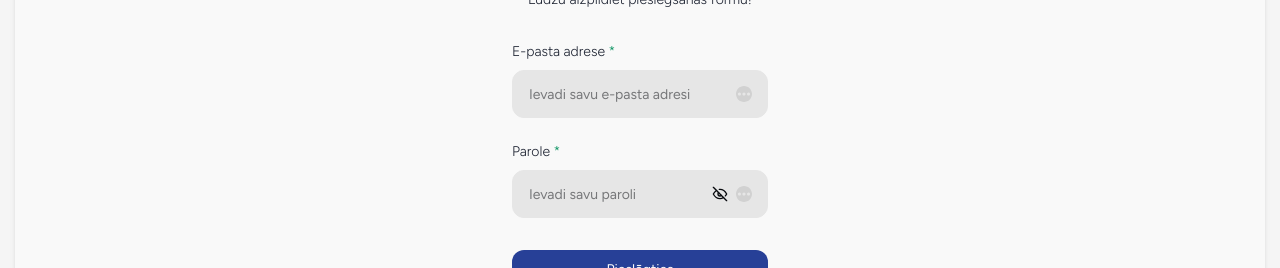
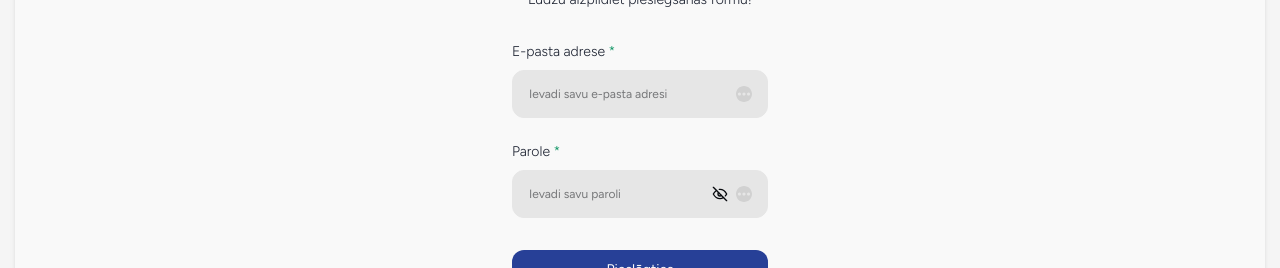
Before and after one commit to AlensAleksandrs/Indrikis.app, a Vue app: page /login in a window 1280 px wide. Shown: the part 375-643 px from the top of the page. Built offline with nearby package versions, Linux system fonts and the light colour scheme.

Commit message:
feat(i18n, login, forgot-password): localise views in EN and DE and fix InfoMessage reactivity with computed state

```diff
--- a/src/components/auth/EmailInput.vue
+++ b/src/components/auth/EmailInput.vue
@@ -1,9 +1,12 @@
 <script setup lang="ts">
 import { ref } from 'vue'
+import { useI18n } from 'vue-i18n'
+
 import SimpleInput from '@/components/common/SimpleInput.vue'
 
 const email = ref<string>('')
 const valid = ref<boolean>(false)
+const { t } = useI18n()
 
 function isValidEmail(value: string): boolean {
   return /^[^\s@]+@[^\s@]+\.[^\s@]+$/.test(value)
@@ -15,11 +18,11 @@ function isValidEmail(value: string): boolean {
     v-model="email"
     id="email"
     type="email"
-    label="E-pasta adrese"
+    :label=" t( 'function.form.email.label' ) "
     required
     :validator="isValidEmail"
     :valid="valid"
     @validation="valid = $event"
-    prompt="Ievadi savu e-pasta adresi"
-    errorPrompt="Ievadītā e-pasta adrese nav pareiza!" />
+    :prompt=" t( 'function.form.email.prompt' ) "
+    LerrorPrompt=" t( 'function.form.email.error-prompt' ) " />
 </template>
--- a/src/components/auth/PasswordInput.vue
+++ b/src/components/auth/PasswordInput.vue
@@ -1,9 +1,12 @@
 <script setup lang="ts">
 import { ref, computed } from 'vue'
+import { useI18n } from 'vue-i18n'
+
 import SimpleInput from '@/components/common/SimpleInput.vue'
 
 const password = ref<string>('')
 const valid = ref<boolean>(false)
+const { t } = useI18n()
 
 type Rule = {
   test: (value: string) => boolean
@@ -11,9 +14,9 @@ type Rule = {
 }
 
 const rules: Rule[] = [
-  { test: (v) => /.{8,}/.test(v), message: 'Parolei jābūt vismaz 8 rakstzīmēm garai' },
-  { test: (v) => /[A-Z]/.test(v), message: 'Parolei jāietver vismaz viena lielā rakstzīme' },
-  { test: (v) => /[^A-Za-z0-9]/.test(v), message: 'Parolei jāietver vismaz viens speciālais simbols' },
+  { test: (v) => /.{8,}/.test(v), message: t( 'function.form.password.rules.min-length' ) },
+  { test: (v) => /[A-Z]/.test(v), message: t( 'function.form.password.rules.capital-letter' ) },
+  { test: (v) => /[^A-Za-z0-9]/.test(v), message: t( 'function.form.password.rules.special-symbol' ) },
 ]
 
 const currentError = computed<string>(() => {
@@ -35,11 +38,11 @@ function isValidPassword(value: string): boolean {
     v-model="password"
     id="password"
     type="password"
-    label="Parole"
+    :label=" t( 'function.form.password.label' ) "
     required
     :validator="isValidPassword"
     :valid="valid"
     @validation="valid = $event"
-    prompt="Ievadi savu paroli"
+    :prompt=" t( 'function.form.password.prompt' ) "
     :errorPrompt="currentError" />
 </template>
--- a/src/components/common/SimpleInput.vue
+++ b/src/components/common/SimpleInput.vue
@@ -60,7 +60,7 @@ const inputPadding = computed(() =>
       :placeholder="prompt"
       @input="onInput"
       :class="[
-        'h-12 w-56 select-none rounded-xl border px-4 text-sm md:w-64',
+        'h-12 w-56 select-none rounded-xl border px-4 text-xs md:w-64',
         'bg-b-l-d8 text-t-l-d10 border-b-l-d8',
         'dark:bg-b-d-l10 dark:text-t-d-default dark:border-b-d-l10',
         'outline-none focus:shadow-none focus:ring-0',
--- a/src/locales/DE.json
+++ b/src/locales/DE.json
@@ -1,17 +1,17 @@
 {
   "layout": {
     "public": {
-      "help": "Unterstützung",
+      "help": "Hilfe",
       "privacy-policy": "Datenschutzerklärung",
       "terms-of-service": "Nutzungsbedingungen"
     }
   },
   "view": {
     "landing": {
-      "welcome": "Willkommen zurück!",
+      "title": "Willkommen zurück!",
       "quotes": {
-        "1": "Wenn du glaubst, dass es funktioniert, wirst du Chancen sehen. Wenn du glaubst, dass es nicht funktioniert, wirst du Hindernisse sehen",
-        "2": "Der beste Weg anzufangen ist aufzuhören zu reden und anzufangen zu handeln",
+        "1": "Wenn du glaubst, dass es funktioniert, wirst du Möglichkeiten sehen. Wenn du glaubst, dass es nicht funktioniert, wirst du Hindernisse sehen",
+        "2": "Der beste Weg anzufangen ist, aufzuhören zu reden und anzufangen zu handeln",
         "3": "Schau nicht auf die Uhr; tu, was sie tut. Mach weiter"
       },
       "authors": {
@@ -21,16 +21,42 @@
       },
       "login": "Anmelden",
       "forgot-password": "Passwort vergessen?"
+    },
+    "login": {
+      "title": "Im Portal anmelden",
+      "info": {
+        "default": "Bitte füllen Sie das Anmeldeformular aus!",
+        "action": "Sendet",
+        "success": "Anmeldung erfolgreich!"
+      },
+      "form-submit": "Anmelden",
+      "forgot-password": "Passwort vergessen?"
+    },
+    "forgot-password": {
+      "title": "Passwort vergessen?",
+      "form-submit": "Zurücksetzen",
+      "remember-password": "Passwort wiedererkannt?"
     }
   },
   "function": {
     "google": {
       "login": "Mit Google anmelden"
+    },
+    "form": {
+      "email": {
+        "label": "E-Mail-Adresse",
+        "prompt": "Geben Sie Ihre E-Mail-Adresse ein",
+        "error-prompt": "Die eingegebene E-Mail-Adresse ist nicht korrekt!"
+      },
+      "password": {
+        "label": "Passwort",
+        "prompt": "Geben Sie Ihr Passwort ein",
+        "rules": {
+          "min-length": "Das Passwort muss mindestens 8 Zeichen lang sein",
+          "capital-letter": "Das Passwort muss mindestens einen Großbuchstaben enthalten",
+          "special-symbol": "Das Passwort muss mindestens ein Sonderzeichen enthalten"
+        }
+      }
     }
-  },
-  "home": {
-    "title": "Sie greifen derzeit auf src/views/HomeView.vue zu",
-    "switch": "Drücken, um das Thema zu wechseln",
-    "status": "Dunkelmodus: {status}"
   }
 }
--- a/src/locales/EN.json
+++ b/src/locales/EN.json
@@ -1,17 +1,17 @@
 {
   "layout": {
     "public": {
-      "help": "Assistance",
+      "help": "Help",
       "privacy-policy": "Privacy Policy",
       "terms-of-service": "Terms of Service"
     }
   },
   "view": {
     "landing": {
-      "welcome": "Welcome back!",
+      "title": "Welcome back!",
       "quotes": {
-        "1": "If you believe it will work, you'll see opportunities. If you believe it won't, you will see obstacles",
-        "2": "The best way to get started is to quit talking and begin doing",
+        "1": "If you believe it will work, you’ll see opportunities. If you believe it won’t, you’ll see obstacles",
+        "2": "The best way to get started is to stop talking and start doing",
         "3": "Don’t watch the clock; do what it does. Keep going"
       },
       "authors": {
@@ -19,18 +19,44 @@
         "2": "Walt Disney",
         "3": "Sam Levenson"
       },
-      "login": "Login",
+      "login": "Log in",
       "forgot-password": "Forgot password?"
+    },
+    "login": {
+      "title": "Log in to the portal",
+      "info": {
+        "default": "Please fill in the login form!",
+        "action": "Sending",
+        "success": "Login successful!"
+      },
+      "form-submit": "Log in",
+      "forgot-password": "Forgot password?"
+    },
+    "forgot-password": {
+      "title": "Forgot password?",
+      "form-submit": "Reset",
+      "remember-password": "Remembered your password?"
     }
   },
   "function": {
     "google": {
-      "login": "Login with Google"
+      "login": "Sign in with Google"
+    },
+    "form": {
+      "email": {
+        "label": "Email address",
+        "prompt": "Enter your email address",
+        "error-prompt": "The entered email address is not correct!"
+      },
+      "password": {
+        "label": "Password",
+        "prompt": "Enter your password",
+        "rules": {
+          "min-length": "Password must be at least 8 characters long",
+          "capital-letter": "Password must contain at least one uppercase letter",
+          "special-symbol": "Password must contain at least one special character"
+        }
+      }
     }
-  },
-  "home": {
-    "title": "You are currently accessing src/views/HomeView.vue",
-    "switch": "Press to switch theme",
-    "status": "Dark mode: {status}"
   }
 }
--- a/src/locales/LV.json
+++ b/src/locales/LV.json
@@ -8,7 +8,7 @@
   },
   "view": {
     "landing": {
-      "welcome": "Laipni lūgti atpakaļ!",
+      "title": "Laipni lūgti atpakaļ!",
       "quotes": {
         "1": "Ja tu tici, ka tas izdosies, tu redzēsi iespējas. Ja tu tici, ka neizdosies, tu redzēsi šķēršļus",
         "2": "Labākais veids, kā sākt, ir pārtraukt runāt un sākt darīt",
@@ -21,16 +21,42 @@
       },
       "login": "Pieslēgties",
       "forgot-password": "Neatceries paroli?"
+    },
+    "login": {
+      "title": "Pieslēgties portālam",
+      "info": {
+        "default": "Lūdzu aizpildiet pieslēgšanās formu!",
+        "action": "Nosūta",
+        "success": "Pieslēgšanās veiksmīga!"
+      },
+      "form-submit": "Pieslēgties",
+      "forgot-password": "Neatceries paroli?"
+    },
+    "forgot-password": {
+      "title": "Neatceries paroli?",
+      "form-submit": "Atiestatīt",
+      "remember-password": "Atcerējies paroli?"
     }
   },
   "function": {
     "google": {
       "login": "Pieslēgties ar Google"
+    },
+    "form": {
+      "email": {
+        "label": "E-pasta adrese",
+        "prompt": "Ievadi savu e-pasta adresi",
+        "error-prompt": "Ievadītā e-pasta adrese nav pareiza!"
+      },
+      "password": {
+        "label": "Parole",
+        "prompt": "Ievadi savu paroli",
+        "rules": {
+          "min-length": "Parolei jābūt vismaz 8 rakstzīmēm garai",
+          "capital-letter": "Parolei jāietver vismaz viena lielā rakstzīme",
+          "special-symbol": "Parolei jāietver vismaz viens speciālais simbols"
+        }
+      }
     }
-  },
-  "home": {
-    "title": "Jūs pašlaik piekļūstat src/views/HomeView.vue",
-    "switch": "Nospiediet, lai pārslēgtu tēmu",
-    "status": "Tumšais režīms: {status}"
   }
 }
--- a/src/router/index.js
+++ b/src/router/index.js
@@ -1,6 +1,5 @@
 import { createRouter, createWebHistory } from 'vue-router'
 
-import HomeView from '../views/HomeView.vue'
 import LandingView from '@/views/LandingView.vue'
 import LoginView from '@/views/LoginView.vue'
 import PrivacyPolicyView from '@/views/PrivacyPolicyView.vue'
@@ -10,7 +9,6 @@ import TermsOfServiceView from '@/views/TermsOfServiceView.vue'
 import HelpView from '@/views/HelpView.vue'
 
 export const routes = [
-  { path: '/test', name: 'test', component: HomeView, meta: {layout: "public"} },
   { path: '/', name: 'Landing Page', component: LandingView, meta: {layout: "public"} },
   { path: '/login', name: 'Login', component: LoginView, meta: {layout: "public"} },
   { path: '/forgot-password', name: 'Forgot password', component: ForgotPasswordView, meta: {layout: "public"} },
--- a/src/views/LandingView.vue
+++ b/src/views/LandingView.vue
@@ -15,7 +15,7 @@ const randomKey = available[Math.floor(Math.random() * available.length)]
 <template>
   <section class="w-full h-full p-6 flex flex-col items-center justify-center">
     <img src="@/assets/illustrations/temp_illustration.png" class="w-32 md:w-48 aspect-square" />
-    <h2 class="text-2xl md:text-3xl mb-4 font-semibold text-t-l-default dark:text-t-d-l14">{{ t('view.landing.welcome') }}</h2>
+    <h2 class="text-2xl md:text-3xl mb-4 font-semibold text-t-l-default dark:text-t-d-l14">{{ t('view.landing.title') }}</h2>
     <p
       class="text-xs md:text-sm max-w-[280px] text-center font-light text-t-l-default dark:text-t-d-default">
       {{ t(`view.landing.quotes.${randomKey}`) }}
--- a/src/views/LoginView.vue
+++ b/src/views/LoginView.vue
@@ -4,29 +4,32 @@ import InternalSite from '@/components/common/InternalSite.vue'
 import InfoMessage from '@/components/auth/InfoMessage.vue'
 import EmailInput from '@/components/auth/EmailInput.vue'
 import PasswordInput from '@/components/auth/PasswordInput.vue'
-import { ref } from 'vue'
+import { computed, ref } from 'vue'
+import { useI18n } from 'vue-i18n'
+
+const { t } = useI18n()
 
 const messages = {
-  default: {
-    message: "Lūdzu aizpildiet pieslēgšanās formu!",
+  default: computed(() => ({
+    message: t('view.login.info.default'),
     type: "default",
     color: "text-t-l-default dark:text-t-d-default"
-  },
-  action: {
-    message: "Nosūta",
+  })),
+  action: computed(() => ({
+    message: t('view.login.info.action'),
     type: "action",
     color: "text-a-l-default dark:text-a-d-d10"
-  },
-  error: {
+  })),
+  error: computed(() => ({
     message: "",
     type: "error",
     color: "text-t-error dark:text-t-error"
-  },
-  success: {
-    message: "Pieslēgšanās veiksmīga!",
+  })),
+  success: computed(() => ({
+    message: t('view.login.info.success'),
     type: "success",
     color: "text-a-l-default dark:text-a-d-d10"
-  }
+  })),
 }
 
 const currentMessage = ref(messages.default)
@@ -46,7 +49,7 @@ function onSubmit() {
            class="select-none w-32 md:w-48 aspect-square" />
       <h2
         class="select-none text-2xl md:text-3xl mb-4 font-semibold text-t-l-default dark:text-t-d-l14">
-        Pieslēgties portālam</h2>
+        {{ t('view.login.title') }} </h2>
 
       <InfoMessage
         :text="currentMessage.message"
@@ -59,10 +62,10 @@ function onSubmit() {
         <PasswordInput />
       </div>
 
-      <PrimaryButton type="submit">Pieslēgties</PrimaryButton>
+      <PrimaryButton type="submit">{{ t('view.login.form-submit') }}</PrimaryButton>
 
       <InternalSite class="mt-8 underline text-center" href="/forgot-password">
-        Neatceries paroli?
+        {{ t('view.login.forgot-password') }}
       </InternalSite>
     </section>
   </form>
```
Also changed, not shown: src/views/ForgotPasswordView.vue (+6 -4 lines), src/views/HomeView.vue (deleted, +0 -21 lines), 1 other file (tests, documents, lock files or other folders).
